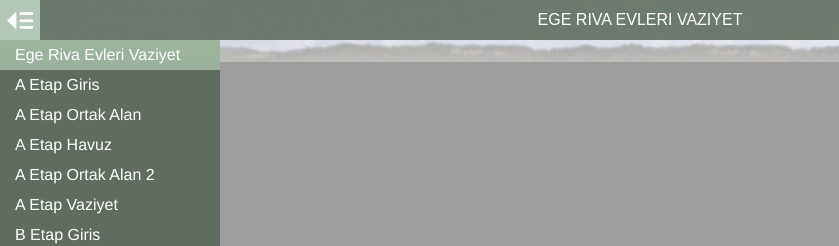
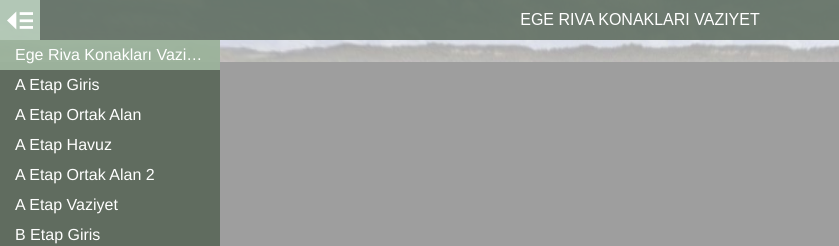
Before and after one commit to designcorp9/egerivakonaklari360tur, a plain HTML site: page index.html in a window 1280 px wide. Shown: the top 246 px of the page, 0-839 px from the left. Drawn offline with Linux system fonts and the light colour scheme; animation ran at ten frames a second.

Commit message:
Typo Correction

```diff
--- a/data.js
+++ b/data.js
@@ -2,7 +2,7 @@ var APP_DATA = {
   "scenes": [
     {
       "id": "0-riva-evleri-vaziyet",
-      "name": "Ege Riva Evleri Vaziyet",
+      "name": "Ege Riva Konakları Vaziyet",
       "levels": [
         {
           "tileSize": 256,
--- a/index.html
+++ b/index.html
@@ -29,7 +29,7 @@
   <ul class="scenes">
 
       <a href="#" class="scene" data-id="0-riva-evleri-vaziyet">
-        <li class="text">Ege Riva Evleri Vaziyet</li>
+        <li class="text">Ege Riva Konakları Vaziyet</li>
       </a>
 
       <a href="#" class="scene" data-id="1-a-etap-giris">
```
